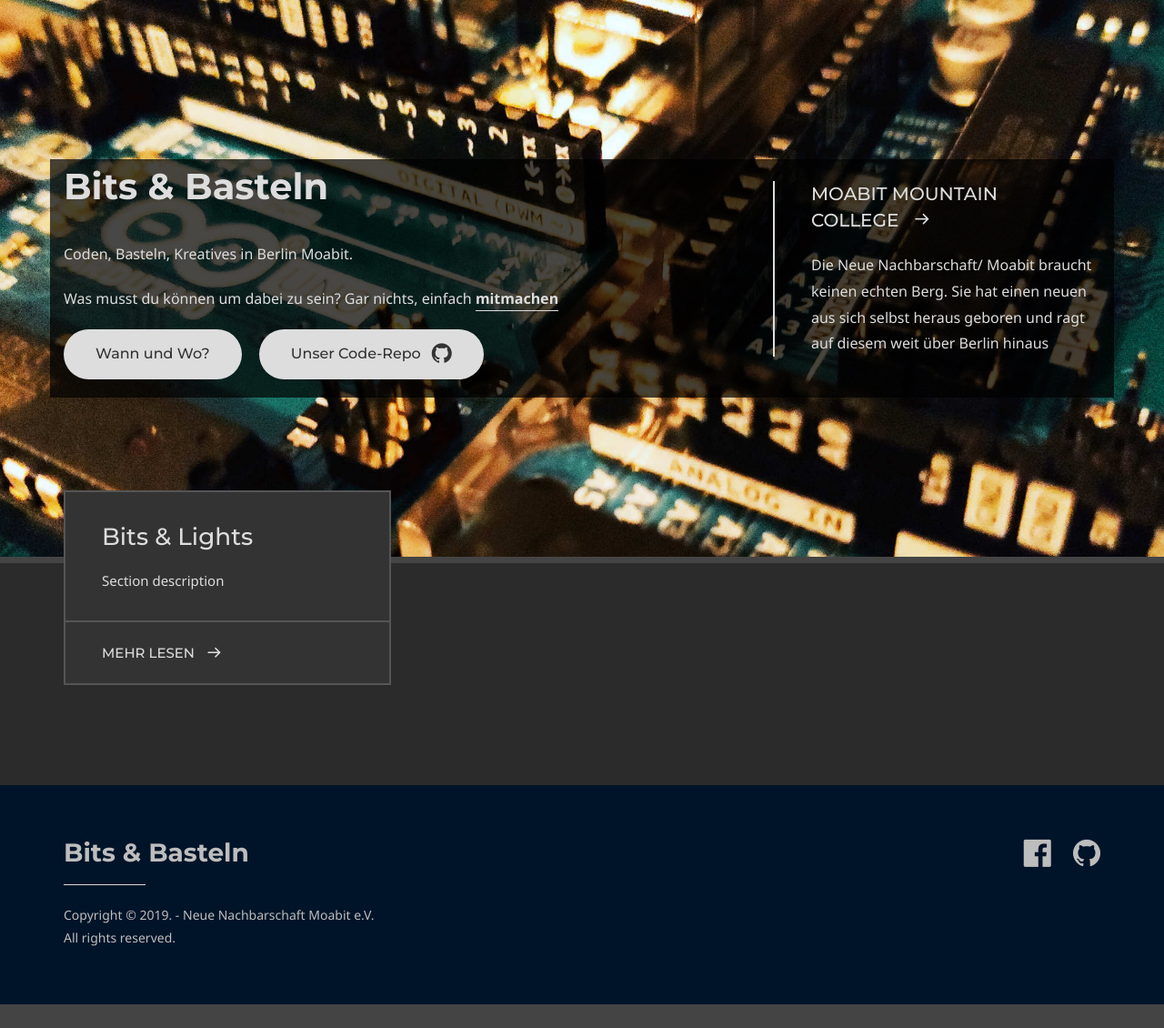
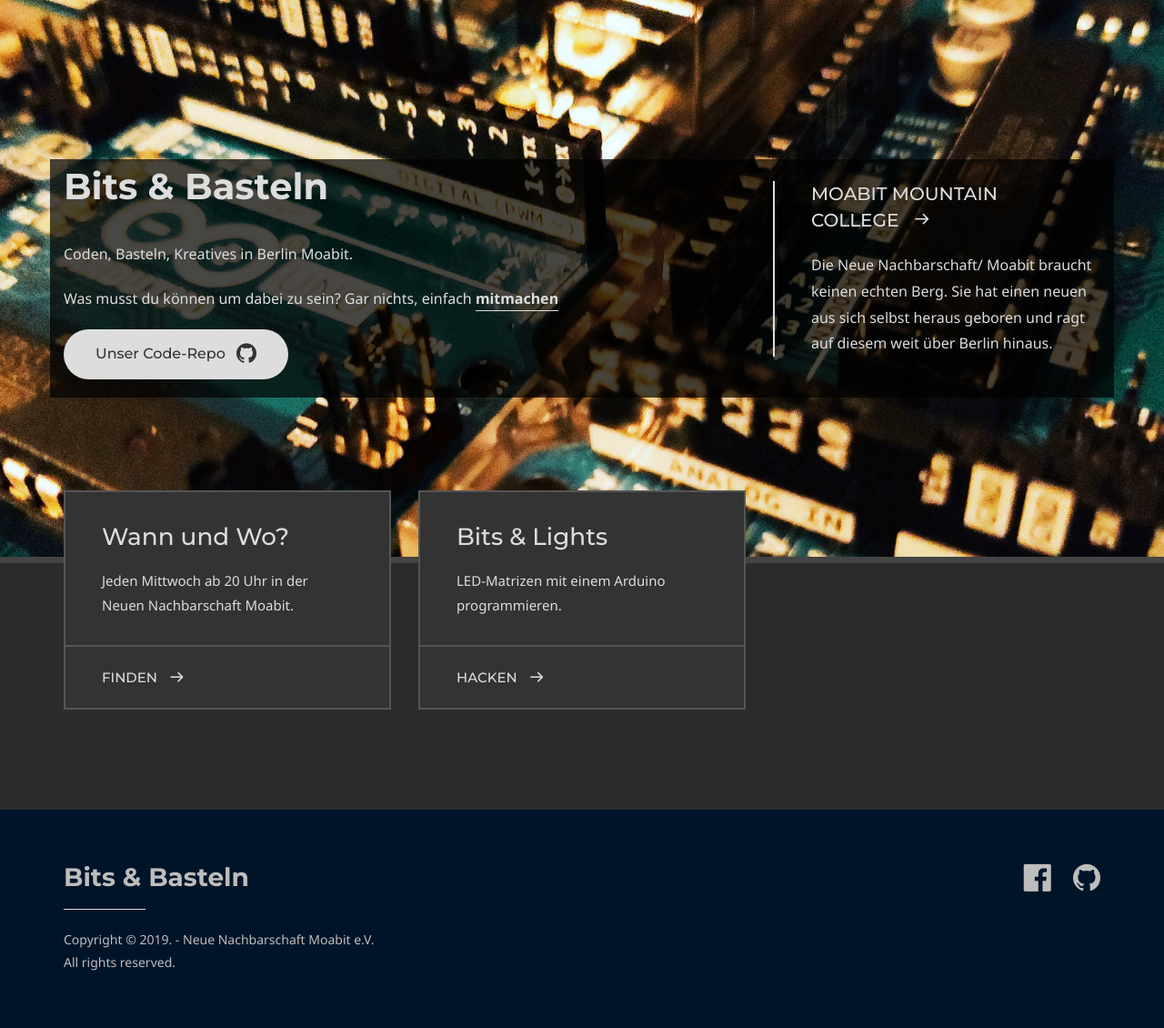
Before and after one commit to bits-und-basteln/bits-und-basteln.github.io, a Jekyll site: the page built from index.md, in a window 1280 px wide. Shown: the whole page at 91% size. Built offline with Jekyll 4.4.1, drawn with Linux system fonts in a browser that asks for light colours; some web fonts are replaced; before the commit the page ends 1104 px from its top, so only the background shows below that.

Commit message:
Add descriptions to startpage

```diff
--- a/index.md
+++ b/index.md
@@ -22,12 +19,16 @@
     title_url: 'https://www.moabit-mountain-college.com/home'
     external_url: true
     description: "Die Neue Nachbarschaft/
-                  Moabit braucht keinen echten Berg. Sie hat einen neuen aus sich selbst heraus geboren und ragt auf diesem weit über Berlin hinaus"
+                  Moabit braucht keinen echten Berg. Sie hat einen neuen aus sich selbst heraus geboren und ragt auf diesem weit über Berlin hinaus."
 
 # Grid navigation
 grid_navigation:
+    - title: Wann und Wo?
+      excerpt: Jeden Mittwoch ab 20 Uhr in der Neuen Nachbarschaft Moabit.
+      cta: Finden
+      url: 'https://neuenachbarschaft.de/kontakt/'
     - title: Bits & Lights
-      excerpt: Section description
-      cta: Mehr lesen
+      excerpt: LED-Matrizen mit einem Arduino programmieren.
+      cta: Hacken
       url: 'pages/documentation/bits-and-lights/intro/intro'
 ---
```
Also changed, not shown: other parts of index.md (+0 -3 lines).
